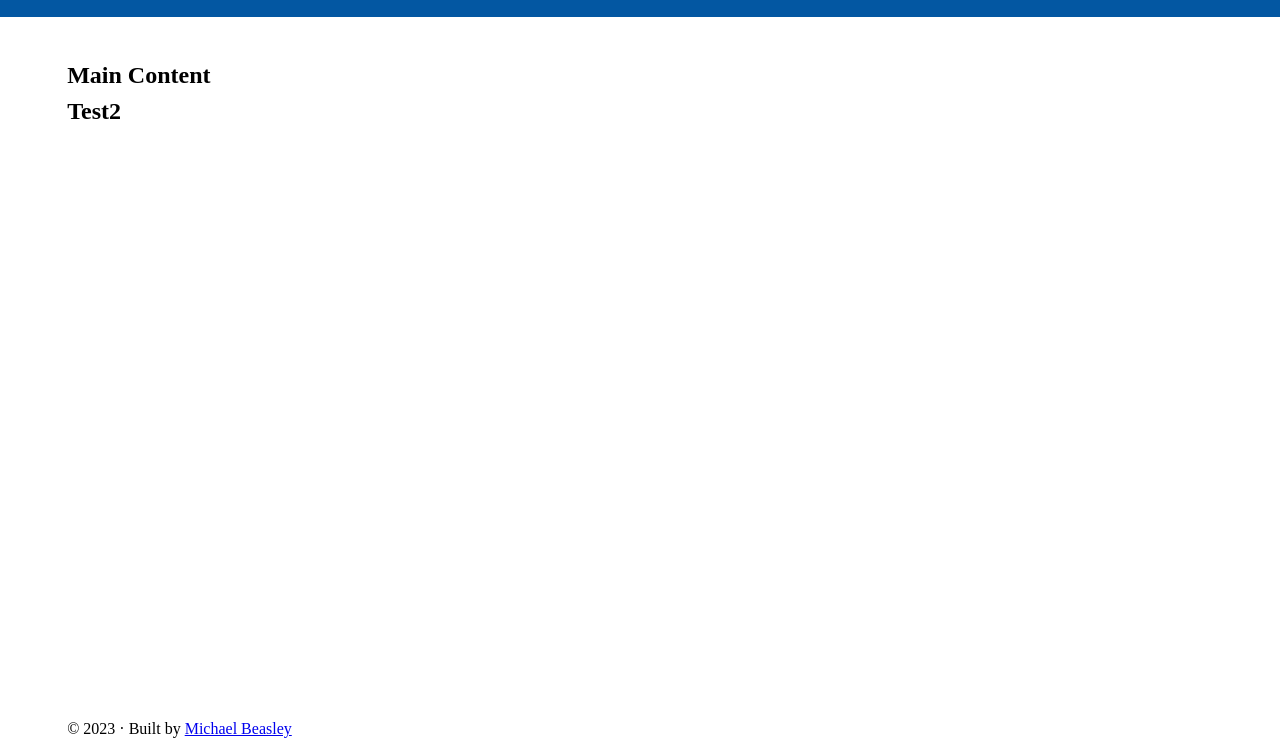
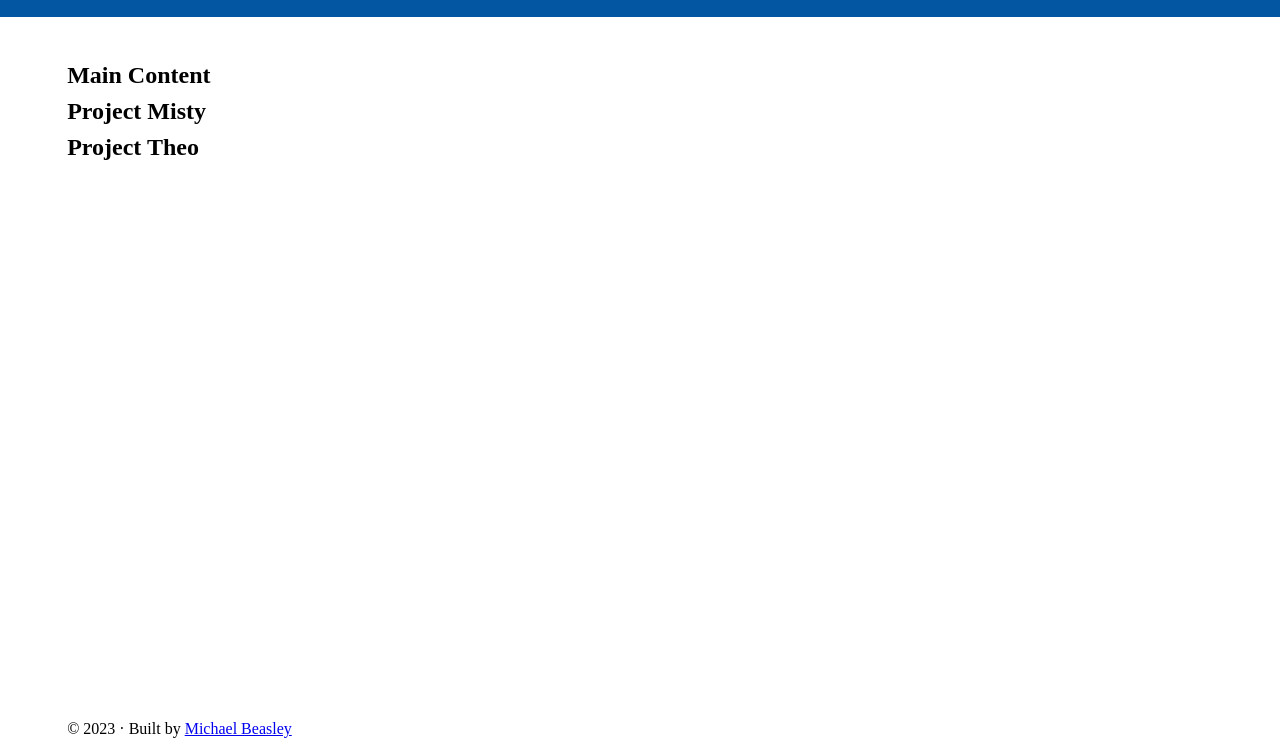
Before and after one commit to upscalepixels/Gatsby, a Gatsby site: page / in a window 1280 px wide. Shown: the part 59-800 px from the top of the page. Built offline with nearby package versions, Linux system fonts and the light colour scheme; Gatsby itself is replaced by a stand-in of ours; a web font is replaced by a local one.

Commit message:
Created a hook to fetch portfolio items

```diff
--- a/src/components/projects.js
+++ /dev/null
@@ -1,34 +0,0 @@
-import React from "react"
-import { useStaticQuery, graphql } from "gatsby"
-
-const Projects = () => {
-    const result = useStaticQuery(graphql`
-    query {
-        allMdx(filter: {internal: {}, frontmatter: {type: {eq: "project"}}}) {
-          edges {
-            node {
-              id
-              frontmatter {
-                slug
-                title
-              }
-            }
-          }
-        }
-      }
-    `)
-
-    const projectResults = result.allMdx.edges
-    console.log(projectResults)
-
-    return (
-        <>
-            <h2>Test2</h2>
-            {projectResults.forEach(item => {
-                <h3>Hello</h3>
-            })}
-        </>
-    )
-}
-
-export default Projects
--- /dev/null
+++ b/src/hooks/use-project-list.js
@@ -0,0 +1,25 @@
+import { useStaticQuery, graphql } from "gatsby";
+
+export const useProjectList = () => {
+    const projectList = useStaticQuery(
+        graphql`
+        query projectList {
+            allMdx(filter: {internal: {}, frontmatter: {type: {eq: "project"}}}) {
+              edges {
+                node {
+                  id
+                  frontmatter {
+                    slug
+                    title
+                  }
+                  internal {
+                    contentFilePath
+                  }
+                }
+              }
+            }
+          }
+        `
+    )
+    return projectList.allMdx.edges
+}
--- a/src/pages/index.js
+++ b/src/pages/index.js
@@ -1,16 +1,21 @@
-import * as React from "react"
+import * as React from "react";
+import Layout from "../components/layout";
+import { useProjectList } from "../hooks/use-project-list";
+import Seo from "../components/seo";
 
-import Layout from "../components/layout"
-import Projects from "../components/projects"
-import Seo from "../components/seo"
+const IndexPage = () => {
+  const projectList = useProjectList();
+  console.log(projectList);
+  return (
+    <Layout>
+      <h2>Main Content</h2>
+      {projectList.map(({ node }) => (
+        <h2 key={node.id}>{node.frontmatter.title}</h2>
+      ))}
+    </Layout>
+  );
+};
 
-const IndexPage = () => (
-  <Layout>
-    <h2>Main Content</h2>
-    <Projects />
-  </Layout>
-)
+export const Head = () => <Seo title="Front-End Web Developer" />;
 
-export const Head = () => <Seo title="Front-End Web Developer" />
-
-export default IndexPage
+export default IndexPage;
```
